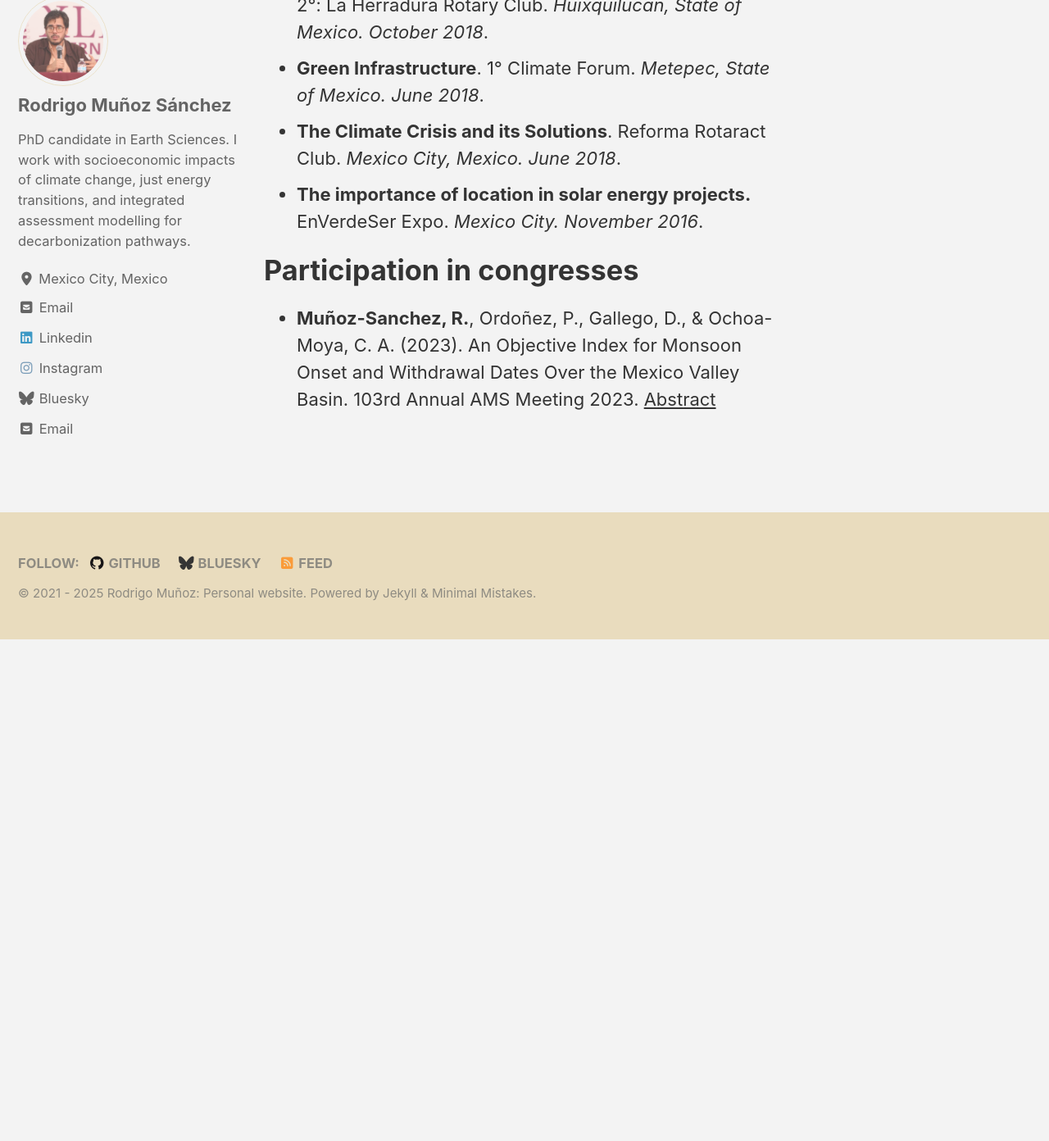
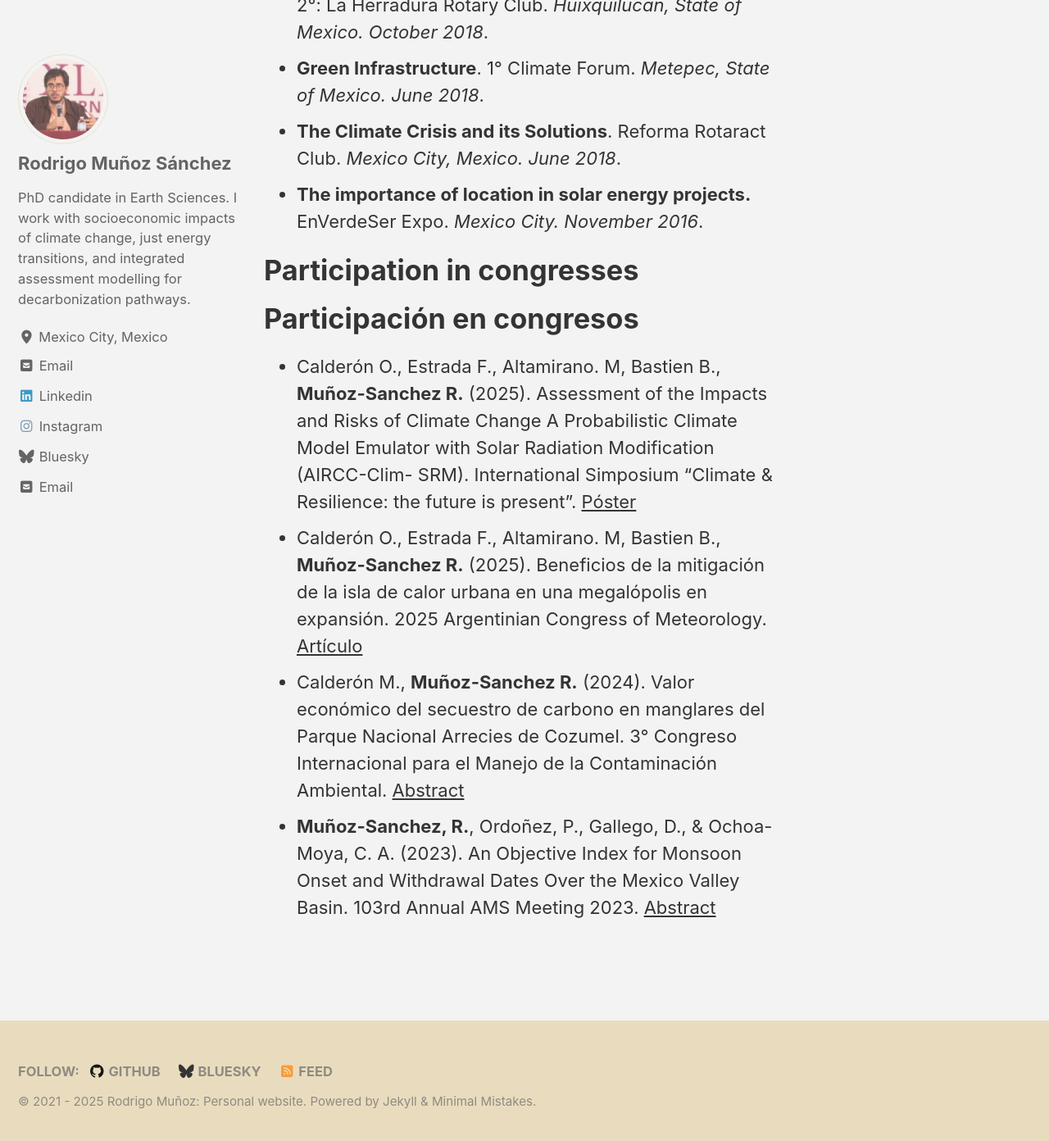
Before and after one commit to rodrigoms95/eng, a Jekyll site: the page built from _pages/academic.md, in a window 1280 px wide and 1400 px high, scrolled down 6320 px. Shown: the top 1392 px of the window at 82% size. Built offline with Jekyll 4.4.1, drawn with Linux system fonts in a browser that asks for light colours; cached includes are drawn as plain includes; before the commit the page ends 7100 px from its top, so only the background shows below that; some of the changed text lies outside the part shown.

Commit message:
actualizar congresos

```diff
--- a/_pages/academic.md
+++ b/_pages/academic.md
@@ -93,4 +93,13 @@ Infrastructure Potential Forum, challenges for sustainable water management. Mex
 
 # Participation in congresses
 
+# Participación en congresos
+
+* Calderón O., Estrada F., Altamirano. M, Bastien B., **Muñoz-Sanchez R.** (2025). Assessment of the Impacts and Risks of Climate Change A Probabilistic
+Climate Model Emulator with Solar Radiation Modification (AIRCC-Clim-
+SRM). International Simposium "Climate & Resilience: the future is present". [Póster](https://doi.org/10.13140/RG.2.2.24730.50889)
+* Calderón O., Estrada F., Altamirano. M, Bastien B., **Muñoz-Sanchez R.** (2025). Beneficios de la mitigación de la isla de calor urbana en una megalópolis
+en expansión. 2025 Argentinian Congress of Meteorology. [Artículo](https://cenamet.org.ar/congremet/wp-content/uploads/2025/11/A2_T251.pdf)
+* Calderón M., **Muñoz-Sanchez R.** (2024). Valor económico del secuestro de carbono en manglares del Parque Nacional Arrecies de Cozumel. 3° Congreso Internacional
+para el Manejo de la Contaminación Ambiental. [Abstract](https://doi.org/10.20937/RICA.CIMCA2024)
 * **Muñoz-Sanchez, R.**, Ordoñez, P., Gallego, D., & Ochoa-Moya, C. A. (2023). An Objective Index for Monsoon Onset and Withdrawal Dates Over the Mexico Valley Basin. 103rd Annual AMS Meeting 2023. [Abstract](https://ams.confex.com/ams/103ANNUAL/meetingapp.cgi/Paper/419268)
```
Also changed, not shown: index.md (+1 -0 lines).
